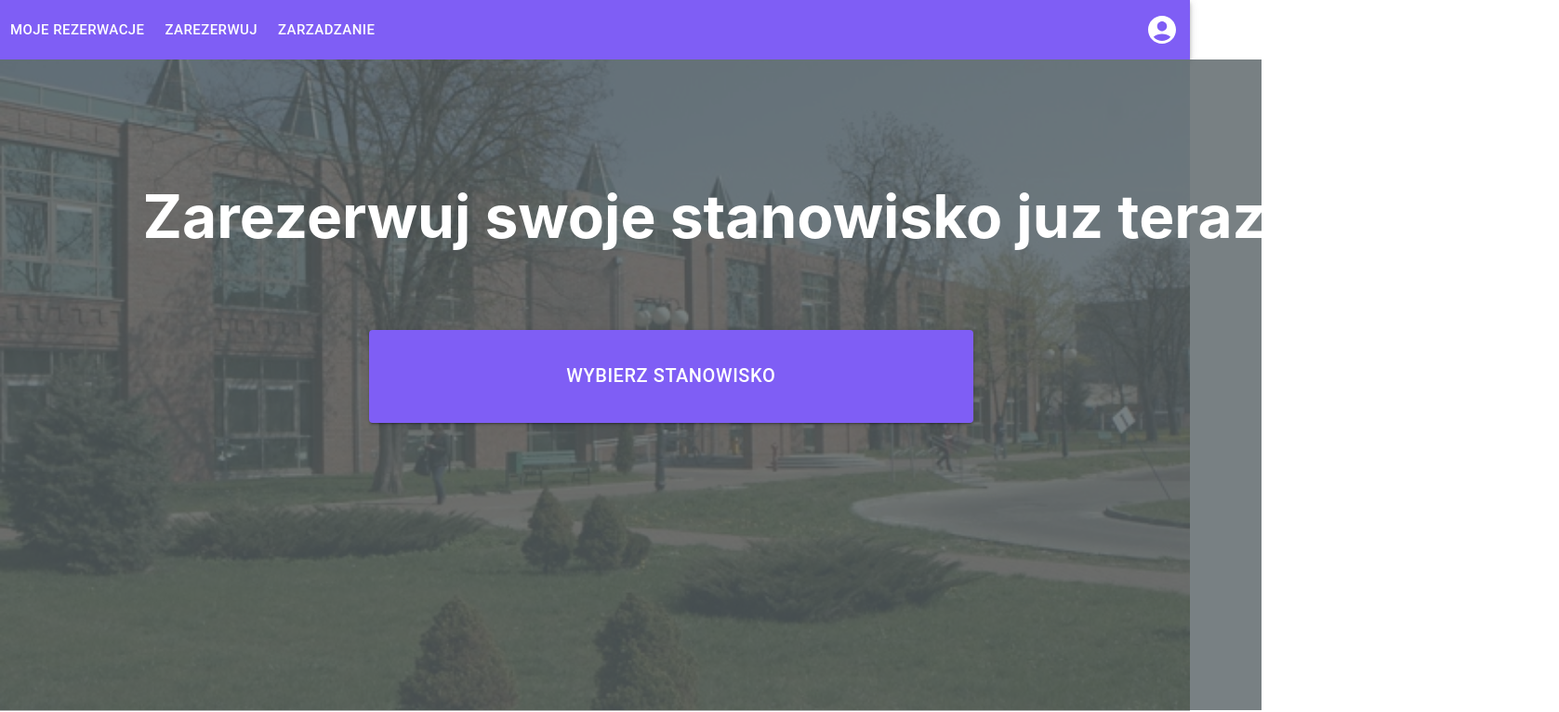
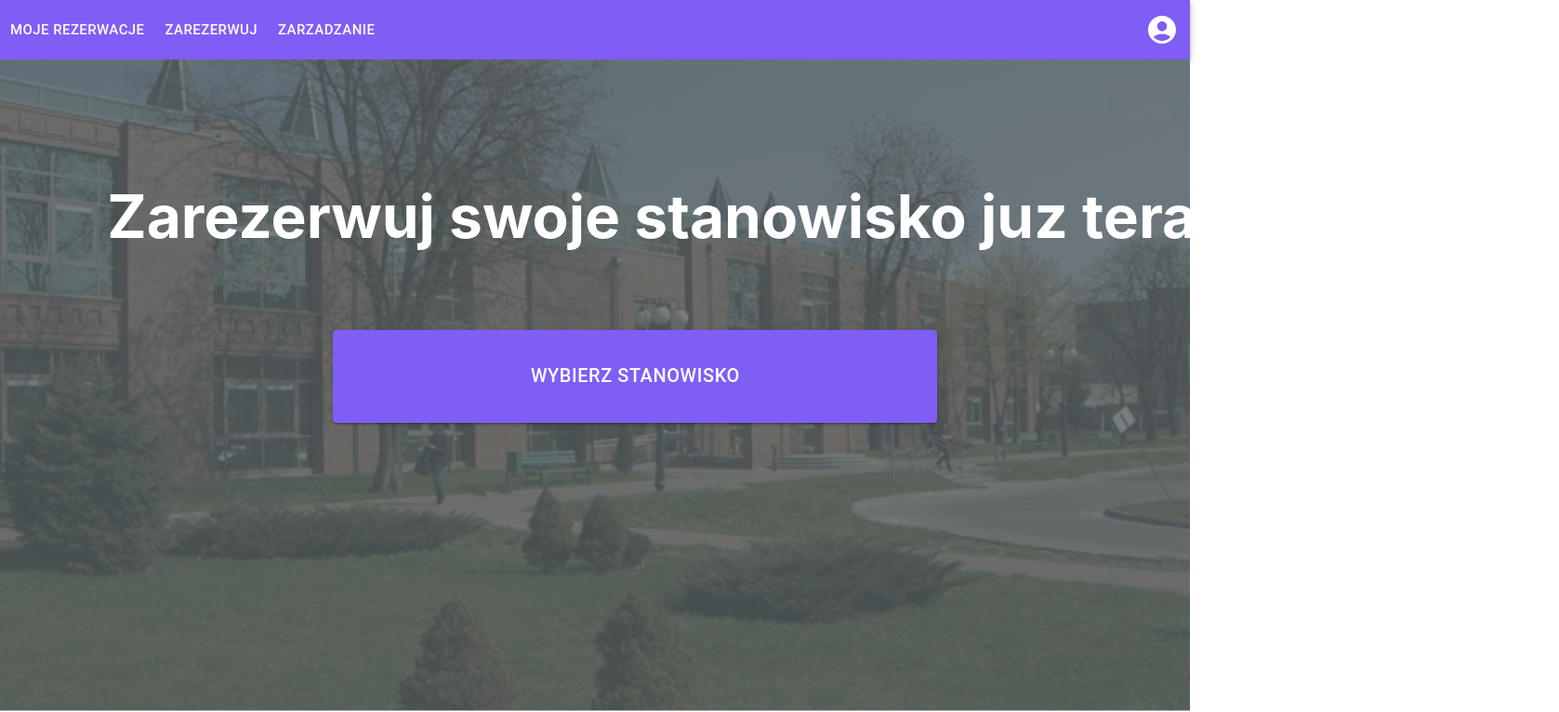
Before and after one commit to Cannibal90/Reservation_react_app, a React (Create React App) app in the folder Frontend/reservation_app/: page /startpage in a window 1280 px wide. Shown: the top 766 px of the page at 93% size, 1677 px wide, since content can reach past the window. Built offline with nearby package versions, Linux system fonts and the light colour scheme.

Commit message:
make main container wider

```diff
--- a/Frontend/reservation_app/src/components/MainContainer/MainContainer.css
+++ b/Frontend/reservation_app/src/components/MainContainer/MainContainer.css
@@ -11,7 +11,7 @@
 }
 
 .main-container {
-  padding: 0 3% 0 3% !important;
+  /* padding: 0 3% 0 3% !important; */
   margin: 0 !important;
   width: 100% !important;
   height: 100%;
--- a/Frontend/reservation_app/src/components/MainContainer/MainRouting.tsx
+++ b/Frontend/reservation_app/src/components/MainContainer/MainRouting.tsx
@@ -1,5 +1,6 @@
 import React from "react";
 import { Switch, Route, Redirect } from "react-router-dom";
+import LaboratoryRoomMap from "../Pages/Laboratory/LaboratoryRoomMap";
 import LoginPage from "../Pages/LoginPage/LoginPage";
 import RegisterPage from "../Pages/RegisterPage/RegisterPage";
 import StartPage from "../Pages/Startpage/Startpage";
@@ -16,6 +17,9 @@ const MainRouting = () => {
       <Route path="/register">
         <RegisterPage />
       </Route>
+      <Route path="/classroom">
+        <LaboratoryRoomMap />
+      </Route>
       <Redirect from="/*" to="/startpage" />
     </Switch>
   );
```
